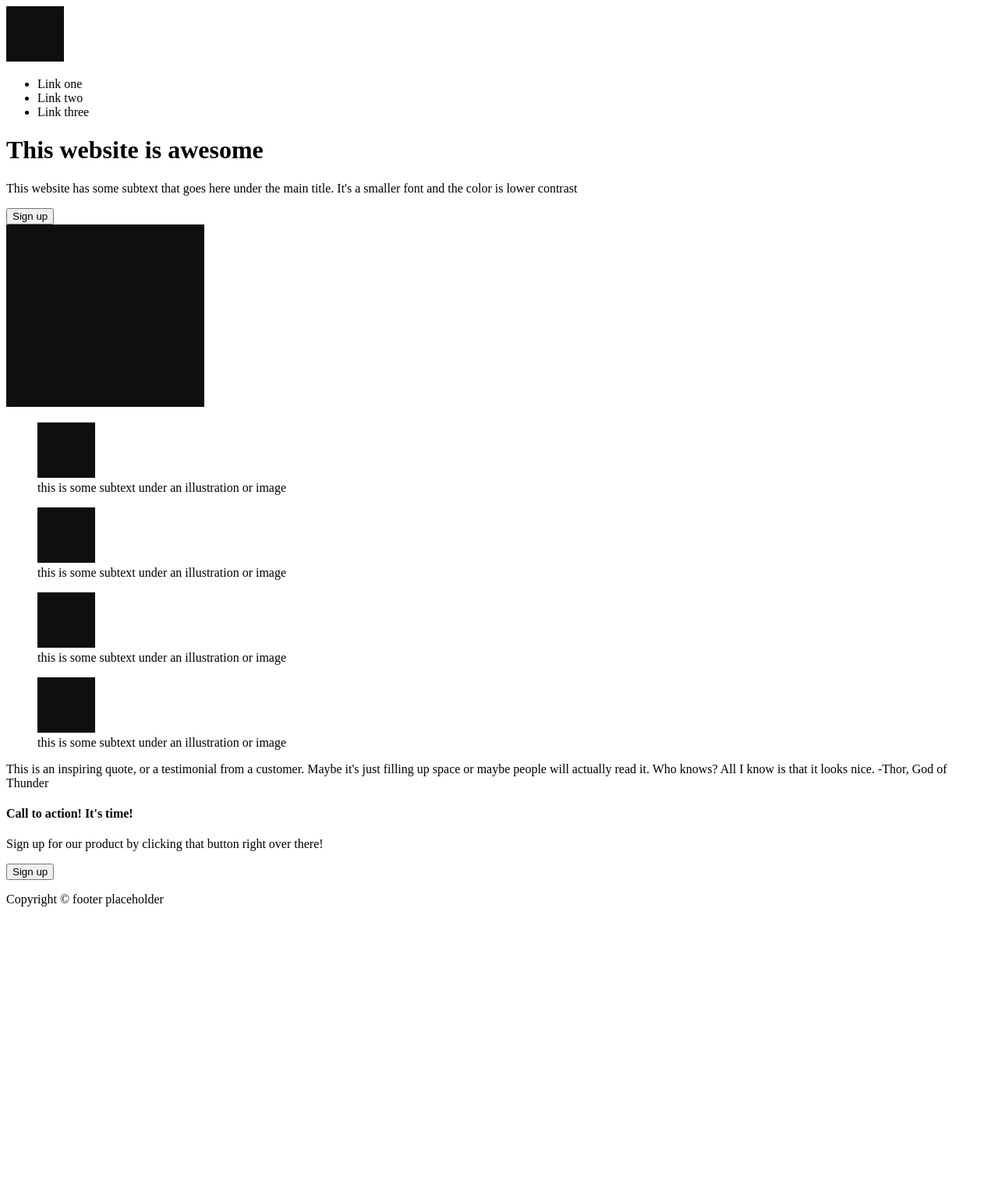
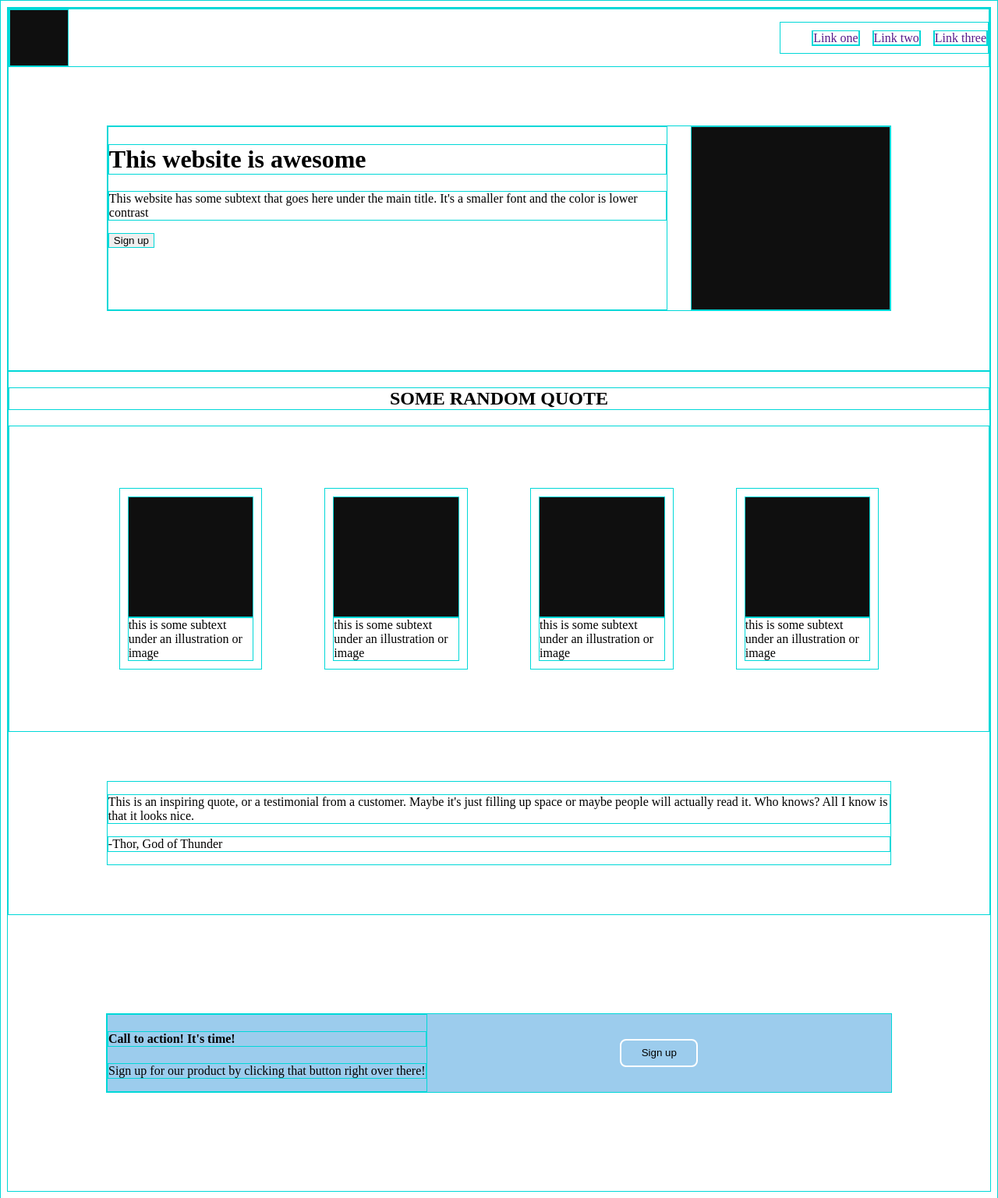
Before and after one commit to Zoldyako/TOP-foundation-lading-page, a plain HTML site: page index.html in a window 1280 px wide. Shown: the whole page at 78% size. Before the commit the page ends 1179 px from the top, so only its background shows below. Drawn offline with Linux system fonts and the light colour scheme.

Commit message:
Added CSS and fixed footer

```diff
--- a/index.html
+++ b/index.html
@@ -8,12 +8,12 @@
 </head>
 <body>
     <header>
-        <nav>
+        <nav class="navbar">
             <img src="images/placeholder_image.png" alt="">
             <ul>
-                <li class="nav-links">Link one</li>
-                <li class="nav-links">Link two</li>
-                <li class="nav-links">Link three</li>
+                <li class="nav-links"><a href="">Link one</a></li>
+                <li class="nav-links"><a href="">Link two</a></li>
+                <li class="nav-links"><a href="">Link three</a></li>
             </ul>
         </nav>
 
@@ -28,6 +28,7 @@
     </header>
 
     <div class="body-container">
+        <h2>SOME RANDOM QUOTE</h2>
         <div class="info">
             <figure>
                 <img src="images/placeholder_image.png" alt="">
@@ -47,18 +48,18 @@
             </figure>
         </div>
         <div class="quote">
-            This is an inspiring quote, or a testimonial from a customer. Maybe it's just filling up space or maybe people will actually read it. Who knows? All I know is that it looks nice.
-            -Thor, God of Thunder
-        </div>
-        <div class="sign-up">
-            <h4>Call to action! It's time!</h4>
-            <p>Sign up for our product by clicking that button right over there!</p>
-            <button>Sign up</button>
+            <p>This is an inspiring quote, or a testimonial from a customer. Maybe it's just filling up space or maybe people will actually read it. Who knows? All I know is that it looks nice. </p>
+            <p>-Thor, God of Thunder</p>
         </div>
     </div>
 
     <footer>
-        <p>Copyright © footer placeholder</p>
+        <div class="sign-up">
+            <h4>Call to action! It's time!</h4>
+            <p>Sign up for our product by clicking that button right over there!</p>
+        </div>
+            <button>Sign up</button>
     </footer>
+
 </body>
 </html>
--- a/styles.css
+++ b/styles.css
@@ -0,0 +1,77 @@
+*{
+    border: 1px solid rgb(0, 216, 216);
+}
+
+/*^^^ Debuging ^^^*/
+
+
+/* navbar */
+.navbar {
+    display: flex;
+}
+
+ul {
+    list-style: none;
+    margin-left: auto;
+    display: flex;
+    align-items: center;
+    gap: 16px;
+}
+
+a {
+    text-decoration: none;
+}
+
+
+ /* Header */
+.header-container {
+    display: flex;
+    margin: 6% 10% 6% 10%;
+}
+
+.header-text {
+    margin-right: 3%;
+}
+
+
+/* Body */
+.body-container {
+    display: flex;
+    flex-direction: column;
+}
+
+.body-container h2 {
+    text-align: center;
+}
+
+.info {
+    display: flex;
+    padding: 5% 8%;
+}
+
+.info figure {
+    display: flex;
+    flex-direction: column;
+    padding: 10px;
+}
+
+.quote {
+    margin: 5% 10%;
+}
+
+/* Footer */
+
+footer {
+    background-color: rgb(156, 204, 237);
+    display: flex;
+    margin: 10%;
+}
+
+footer button {
+    margin: auto;
+    width: 100px;
+    height: 36px;
+    background-color: transparent;
+    border: 2px solid white;
+    border-radius: 8px;
+}
```
